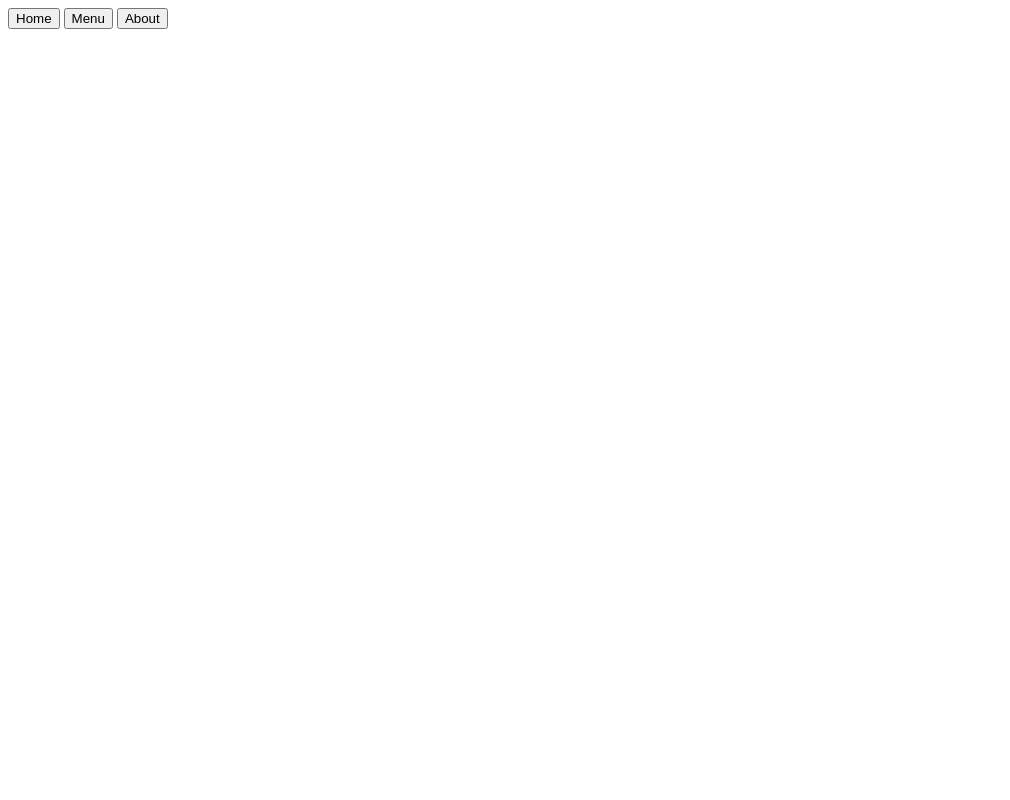
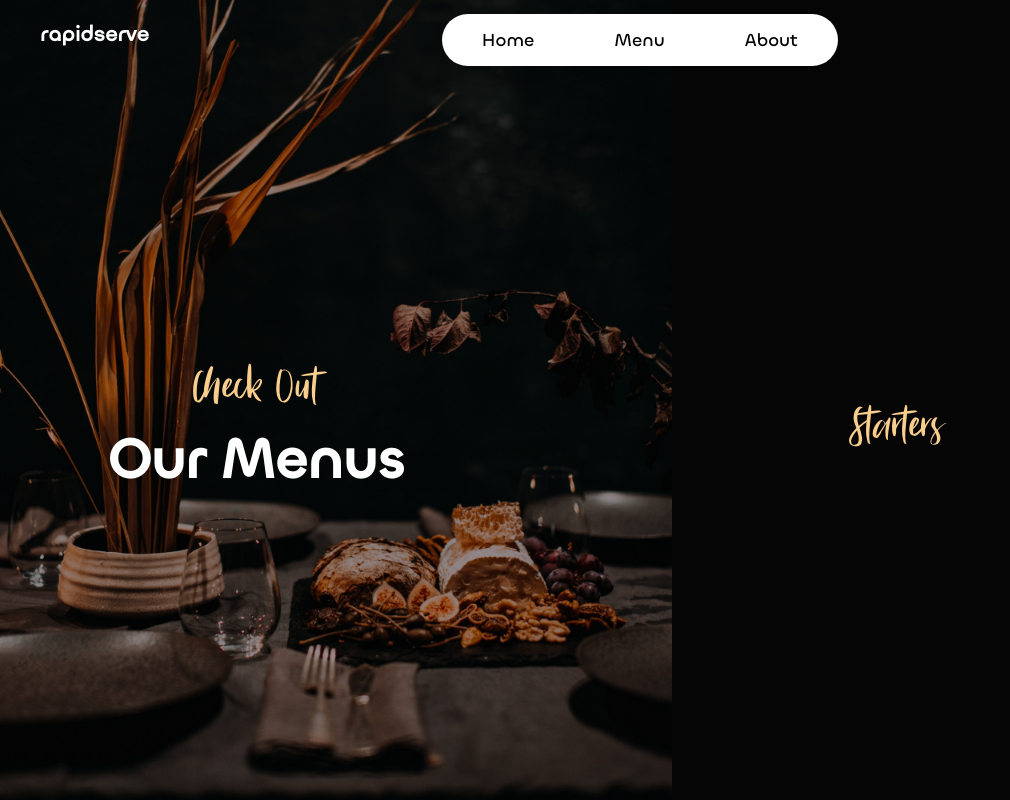
Before and after one commit to j0th4r/restaurant-page, a website built with webpack: page src/template.html in a window 1280 px wide. Shown: the whole page, without its empty margins (0-1010 px from the left). Built offline with nearby package versions, Linux system fonts and the light colour scheme.

Commit message:
Finish homepage and set up menu page

```diff
--- /dev/null
+++ b/src/homePage.js
@@ -0,0 +1,22 @@
+const homePage = document.createElement("div");
+homePage.classList.add("home-page");
+
+const slogan = document.createElement("div");
+slogan.classList.add("slogan");
+
+const p = document.createElement("p")
+p.textContent = "Lorem ipsum dolor sit amet, consectetur adipiscing elit, sed do eiusmod tempor incididunt ut labore.";
+
+const h3 = document.createElement("h3");
+h3.textContent = "The pure taste of";
+
+const h1 = document.createElement("h1");
+h1.textContent = "Philippines";
+
+homePage.appendChild(slogan);
+homePage.appendChild(p);
+slogan.appendChild(h3);
+slogan.appendChild(h1);
+
+
+export default homePage;
--- a/src/index.js
+++ b/src/index.js
@@ -0,0 +1,28 @@
+import "./styles.css";
+import home from "./homePage.js";
+import menu from "./menuPage.js";
+import Menu from "./images/menu-bg.png"
+
+const menuBg = new Image();
+menuBg.src = Menu;
+
+const content = document.getElementById("content");
+const body = document.querySelector("body");
+body.style.backgroundImage = `url(${menuBg.src})`;
+body.style.backgroundPosition = "left";
+
+const homeBtn = document.getElementById("home");
+homeBtn.addEventListener("click", () => {
+  content.appendChild(home);
+})
+
+const menuBtn = document.getElementById("menu");
+menuBtn.addEventListener("click", () => {
+  document.querySelector("body").style.backgroundImage = ""
+  content.replaceChild(home, menu);
+})
+
+const aboutBtn = document.getElementById("about");
+aboutBtn.addEventListener("click", () => {
+  content.removeChild(home);
+})
--- /dev/null
+++ b/src/menuPage.js
@@ -0,0 +1,3 @@
+const menuPage = document.querySelector(".home-page");
+
+export default menuPage;
--- /dev/null
+++ b/src/styles.css
@@ -0,0 +1,188 @@
+@font-face {
+  font-family: "Grotesk";
+  src: url(./fonts/UlmGrotesk-Medium-BF63d880d5e171d.otf) format("opentype");
+}
+
+@font-face {
+  font-family: "BitterRose";
+  src: url(./fonts/Bitter\ Rose\ DEMO.otf) format("opentype");
+}
+
+@font-face {
+  font-family: "Chillax-Regular";
+  src: url(./fonts/Chillax-Regular.otf) format("opentype");
+}
+
+@font-face {
+  font-family: "Chillax-Medium";
+  src: url(./fonts/Chillax-Medium.otf) format("opentype");
+}
+
+#content {
+  display: flex;
+  flex-direction: column;
+  align-items: center;
+  justify-content: center;
+  width: 100vw;
+  height: calc(95vh - 1.25rem);
+}
+
+body {
+  display: flex;
+  flex-direction: column;
+  align-items: center;
+  background-color: #050505;
+  background-image: url(./images/bg.png);
+  background-repeat: no-repeat;
+  background-attachment: fixed;
+  background-position: center;
+  background-size: contain;
+  margin: 0;
+}
+
+header {
+  display: flex;
+  align-items: center;
+  width: 100%;
+  justify-content: center;
+  margin-top: 1.25rem;
+  height: 5vh;
+}
+
+header > h1 {
+  font-family: "Grotesk";
+  font-size: 1.25rem;
+  color: white;
+  margin: 0;
+  margin-left: 1.25rem;
+  position: absolute;
+  top: 1.25rem;
+  left: 1.25rem;
+}
+
+nav button {
+  font-family: "Chillax-Medium";
+  font-size: 1.125rem;
+  background-color: white;
+  border: 1px solid white;
+}
+
+nav {
+  background-color: white;
+  display: flex;
+  justify-content: space-around;
+  width: 24.762rem;
+  height: 3.238rem;
+  border: none;
+  border-radius: 76.19px;
+}
+
+/* HOME PAGE CONTENT */
+
+.slogan {
+  display: flex;
+  flex-direction: column;
+  justify-content: center;
+  align-items: center;
+}
+
+.slogan h1 {
+  font-family: "Chillax-Medium";
+  font-size: 4.375rem;
+  color: white;
+  margin: 0;
+}
+
+.slogan h3 {
+  font-family: "BitterRose";
+  font-size: 3.438rem;
+  color: #FACE8D;
+  margin: 0;
+  font-weight: 100;
+}
+
+.home-page {
+  display: flex;
+  flex-direction: column;
+  align-items: center;
+  justify-content: center;
+  width: 31.714rem;
+  height: 16.559rem;
+}
+
+.home-page p {
+  text-align: center;
+  color: white;
+  font-family: "Chillax-Regular";
+  font-size: 0.75rem;
+  margin: 0.625rem 6.25rem;
+  line-height: 160%;
+}
+
+/* MENU PAGE CONTENT */
+
+.menu-page {
+  display: grid;
+  grid-template: 1fr / 40vw 60vw;
+  width: 100vw;
+  height: 88vh;
+  gap: 0px;
+}
+
+.menu-left {
+  display: flex;
+  flex-direction: column;
+  justify-content: center;
+  align-items: center;
+  width: 100%;
+  height: 100%;
+}
+
+.title {
+  display: flex;
+  flex-direction: column;
+  justify-content: center;
+  align-items: center;
+}
+
+.title h1 {
+  font-family: "Chillax-Medium";
+  font-size: 3.5rem;
+  color: white;
+  margin: 0;
+}
+
+.title h3 {
+  font-family: "BitterRose";
+  font-size: 3.5rem;
+  color: #FACE8D;
+  margin: 0;
+  font-weight: 100;
+}
+
+.menu-right {
+  display: flex;
+  flex-direction: column;
+  width: 100%;
+  height: 100%;
+  align-items: center;
+  justify-content: center;
+}
+
+.starters {
+  display: flex;
+  flex-direction: column;
+  align-items: center;
+  justify-content: center;
+  width: 638px;
+  height: 45px;
+}
+
+.starters h3 {
+  display: flex;
+  font-family: "BitterRose";
+  font-size: 3.5rem;
+  color: #FACE8D;
+  margin: 0;
+  font-weight: 100;
+}
--- a/src/template.html
+++ b/src/template.html
@@ -7,12 +7,28 @@
 </head>
 <body>
   <header>
+    <h1>rapidserve</h1>
     <nav>
-      <button>Home</button>
-      <button>Menu</button>
-      <button>About</button>
+      <button id="home">Home</button>
+      <button id="menu">Menu</button>
+      <button id="about">About</button>
     </nav>
   </header>
-  <div id="content"></div>
+  <div id="content">
+    <div class="menu-page">
+      <div class="menu-left">
+        <div class="title">
+          <h3>Check Out</h3>
+          <h1>Our Menus</h1>
+        </div>
+      </div>
+      <div class="menu-right">
+        <div class="starters">
+          <h3>Starters</h3>
+
+        </div>
+      </div>
+    </div>
+  </div>
 </body>
 </html>
--- a/webpack.config.js
+++ b/webpack.config.js
@@ -32,6 +32,10 @@ module.exports = {
         test: /\.(png|svg|jpg|jpeg|gif)$/i,
         type: "asset/resource",
       },
+      {
+        test: /\.(woff|woff2|eot|ttf|otf)$/i,
+        type: 'asset/resource',
+      },
     ],
   },
 };
```
Also changed, not shown: src/fonts/Bitter Rose DEMO.otf (added), src/fonts/Chillax-Medium.otf (added), src/fonts/Chillax-Regular.otf (added), src/fonts/UlmGrotesk-Medium-BF63d880d5e171d.otf (added), src/images/menu-bg.png (added), src/images/pizza.png (added), 1 other file.
